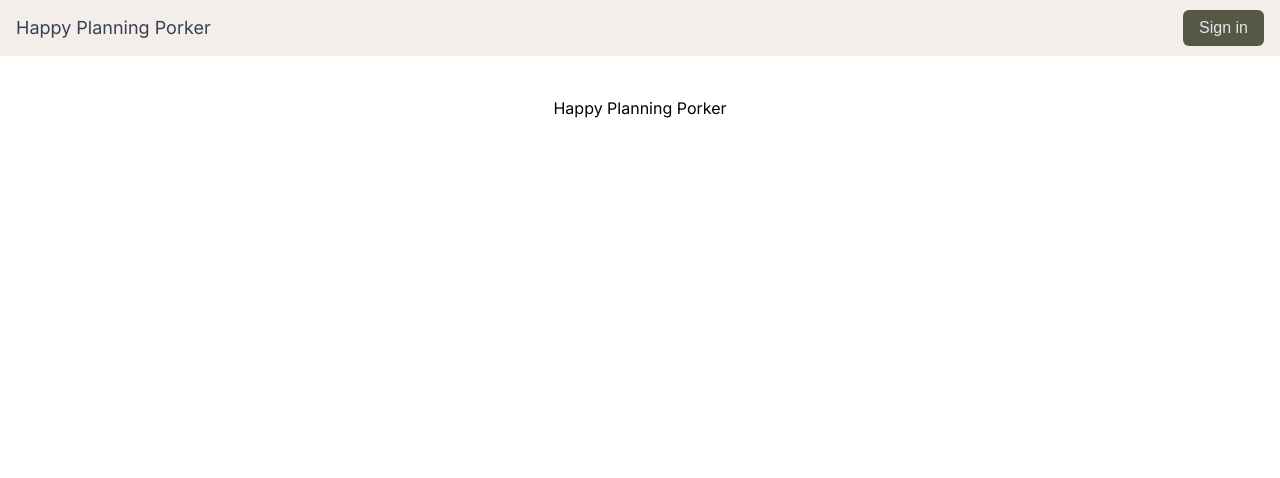
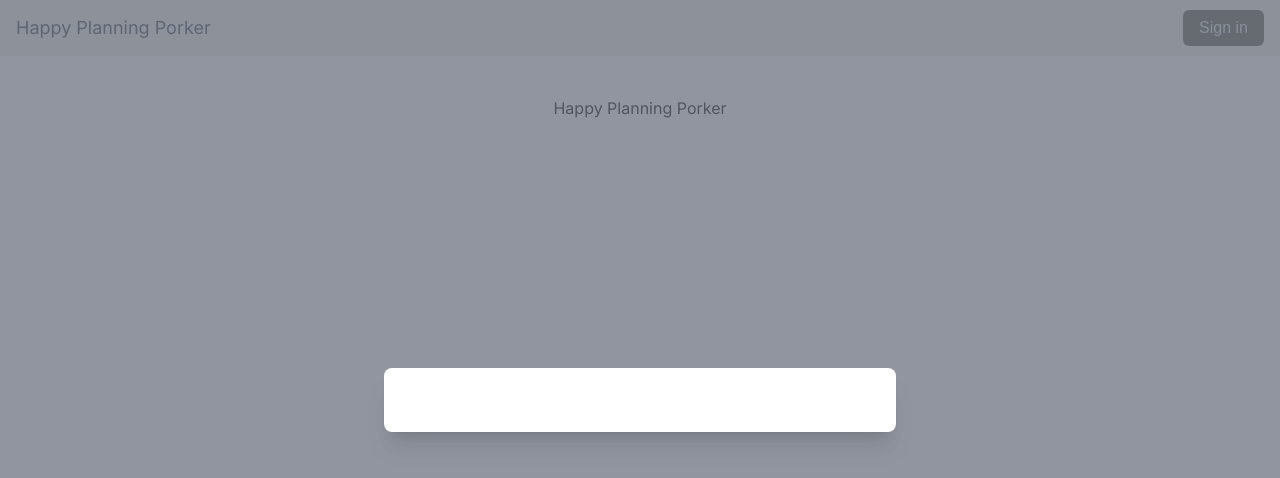
Before and after one commit to shomrkm/happy-planning-porker, a Next.js app in the folder frontend/: page / in a window 1280 px wide. Both pictures are taken after a click on the button "Sign in". Shown: the top 478 px of the page. Built offline with nearby package versions, Linux system fonts and the light colour scheme.

Commit message:
feat: (wip) Add Sign in Dialog

```diff
--- a/frontend/src/components/layouts/Header/Header.tsx
+++ b/frontend/src/components/layouts/Header/Header.tsx
@@ -3,12 +3,15 @@
 import React from 'react';
 
 import { Button } from '../../atoms/Button';
+import { SignInDialog } from '@/components/organisms/SignInDialog/SignInDialog';
 
 export const Header: React.FC = () => {
   return (
     <header className="fixed left-0 top-0 flex h-14 w-full items-center bg-primary p-4">
       <h1 className="text-lg text-gray-700">Happy Planning Porker</h1>
-      <Button className="ml-auto">Sign in</Button>
+      <div className="ml-auto">
+        <SignInDialog />
+      </div>
     </header>
   );
 };
--- /dev/null
+++ b/frontend/src/components/organisms/SignInDialog/SignInDialog.tsx
@@ -0,0 +1,22 @@
+import { useDisclosure } from "@/hooks/useDisclosure";
+import React from "react";
+import { Button } from "../../atoms/Button";
+import { DialogTitle, DialogDescription, Dialog } from "../../molecules/Dialog";
+
+export const SignInDialog: React.FC = () => {
+  const { close, open, isOpen } = useDisclosure();
+  const cancelButtonRef = React.useRef(null);
+
+  return (
+    <>
+      <Button variant="primary" onClick={open}>Sign in</Button>
+      <Dialog isOpen={isOpen} onClose={close} initialFocus={cancelButtonRef}>
+        <div className="inline-block overflow-hidden sm:p-6 px-4 pt-5 pb-4 sm:my-8 sm:w-full sm:max-w-lg text-left align-bottom sm:align-middle bg-white rounded-lg shadow-xl transition-all transform">
+          <div className="sm:flex sm:flex-row-reverse mt-5 sm:mt-4">
+            {/* TODO: ログイン */}
+          </div>
+        </div>
+      </Dialog>
+    </>
+  );
+}
```
